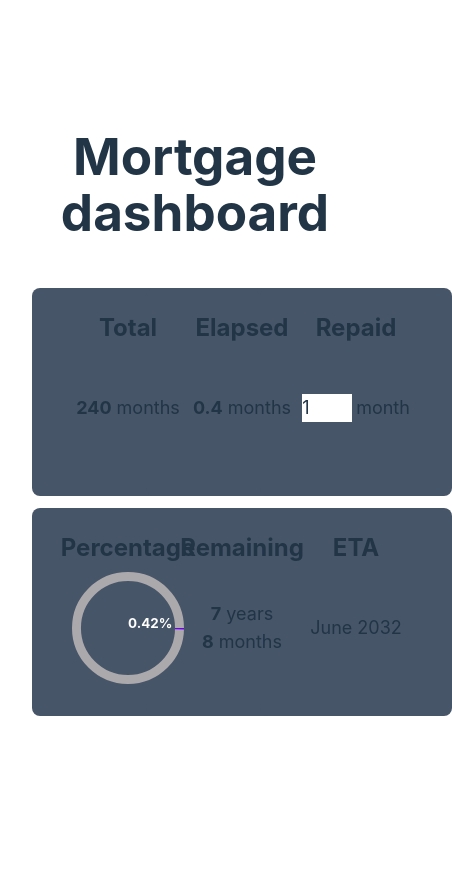
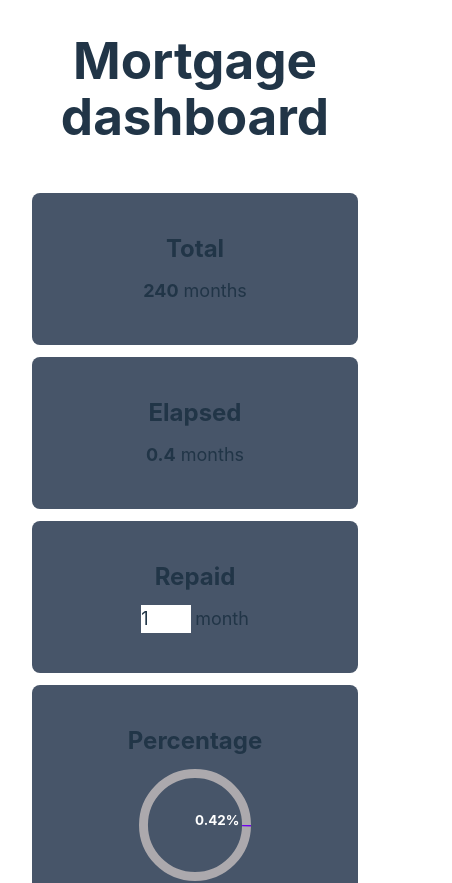
Before and after one commit to nicolasgasco/mortgage_dashboard, a React (Vite) app in the folder app/: page / in a window 390 px wide. Shown: the top 883 px of the page, 452 px wide, since content can reach past the window. Before the commit the page ends 844 px from the top, so only its background shows below. Built offline with nearby package versions, Linux system fonts and the light colour scheme.

Commit message:
Add responsive styels

```diff
--- a/app/src/App.tsx
+++ b/app/src/App.tsx
@@ -64,9 +64,9 @@ function App() {
   }
 
   return (
-    <>
+    <div className="flex flex-col items-center justify-center">
       <h1 className="mb-12 font-bold">Mortgage dashboard</h1>
-      <div className="grid grid-cols-3 grid-rows-2 gap-y-3 gap-x-4">
+      <div className="w-full sm:w-auto grid grid-flow-row sm:grid-cols-3 sm:grid-rows-2 gap-y-3 gap-x-4">
         <Tile title="Total">
           <p><strong>{MORTGAGE_MONTH_DURATION}</strong> months</p>
         </Tile>
@@ -113,8 +113,7 @@ function App() {
           <p>{estimatedEndDate()}</p>
         </Tile>
       </div >
-    </>
-  );
+    </div>);
 }
 
 export default App;
--- a/app/src/components/Tile.tsx
+++ b/app/src/components/Tile.tsx
@@ -5,12 +5,12 @@ interface TileProps extends React.PropsWithChildren {
 
 export const Tile = ({ children, title }: TileProps) => {
   return (
-    <div className="w-48 max-w-48 h-52 max-h-52 py-6 px-6 rounded-lg bg-slate-600">
-      <div className="flex flex-col justify-center items-center h-full relative">
-        <h2 className="text-2xl font-bold mb-auto">
+    <div className="w-full sm:w-48 sm:max-w-48 sm:h-52 sm:max-h-52 py-10 sm:py-6 px-6 rounded-lg bg-slate-600">
+      <div className="flex flex-col justify-between sm:justify-center gap-3 sm:gap-0 items-center h-full">
+        <h2 className="text-2xl font-bold sm:mb-auto">
           {title}
         </h2>
-        <div className="text-lg mb-auto">
+        <div className="text-lg sm:mb-auto">
           {children}
         </div>
       </div>
```
